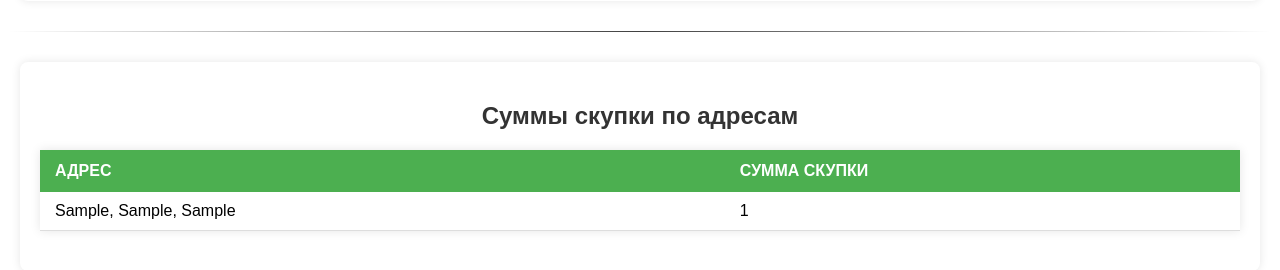
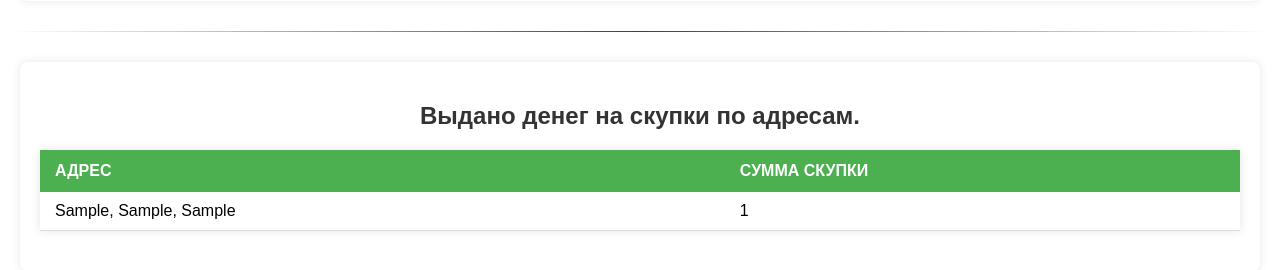
Before and after one commit to NikolayChegivarov/cash_registers, a Django app: page /the_remains/ in a window 1280 px wide. Shown: the part 199-469 px from the top of the page. Run offline with Django 5.2, Linux system fonts and the light colour scheme; tables that the repository leaves empty hold one stand-in row (values such as "Sample post"); some libraries are stand-ins or nearby versions.

Commit message:
rename <h2> the-remains.html

```diff
--- a/cashbox_app/templates/the-remains.html
+++ b/cashbox_app/templates/the-remains.html
@@ -92,7 +92,7 @@
     <hr class="section-divider">
 
     <div class="table-container">
-        <h2>Суммы скупки по адресам</h2>
+        <h2>Выдано денег на скупки по адресам.</h2>
         <table class="balance-table">
             <thead>
                 <tr>
```
